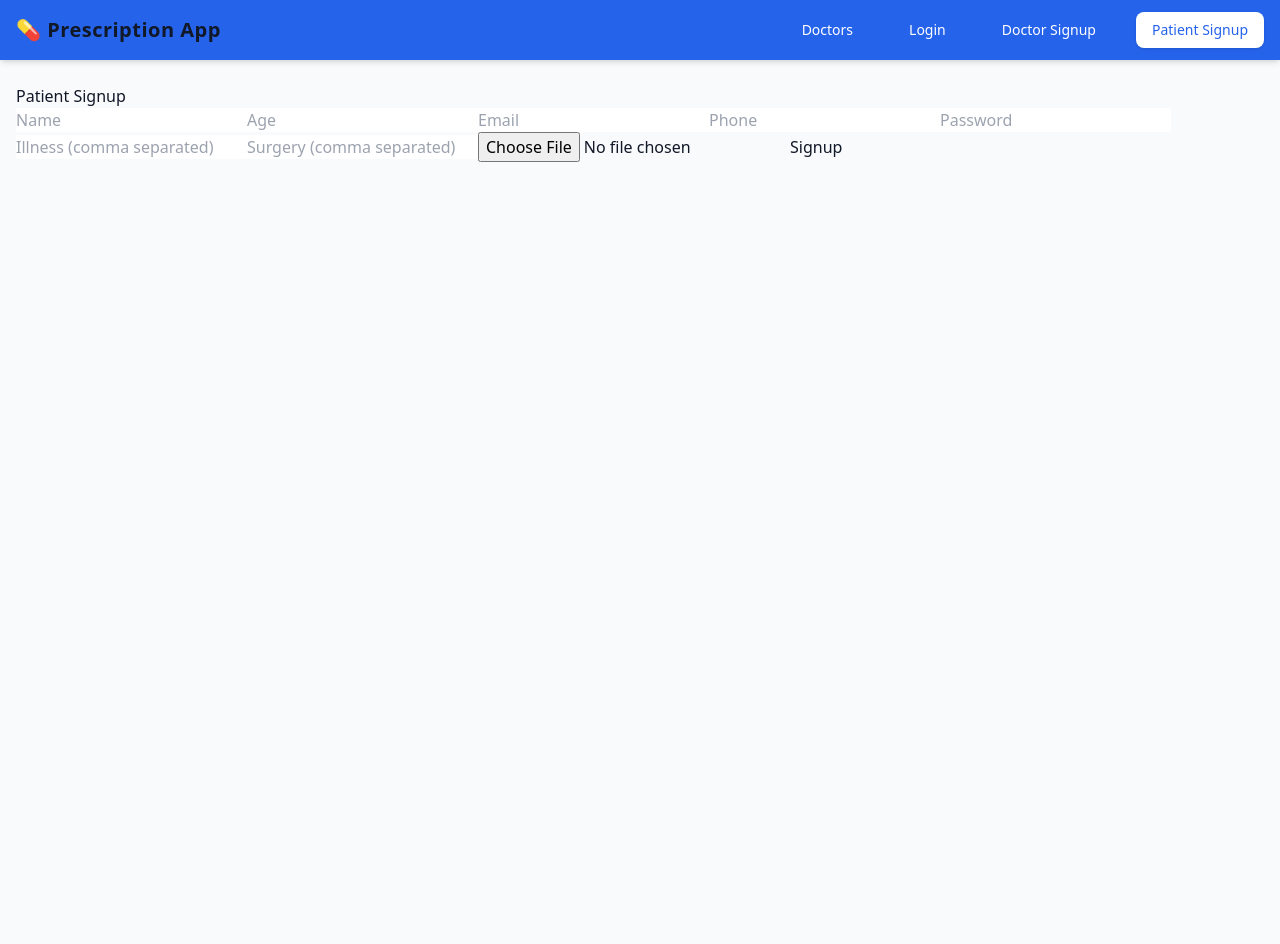
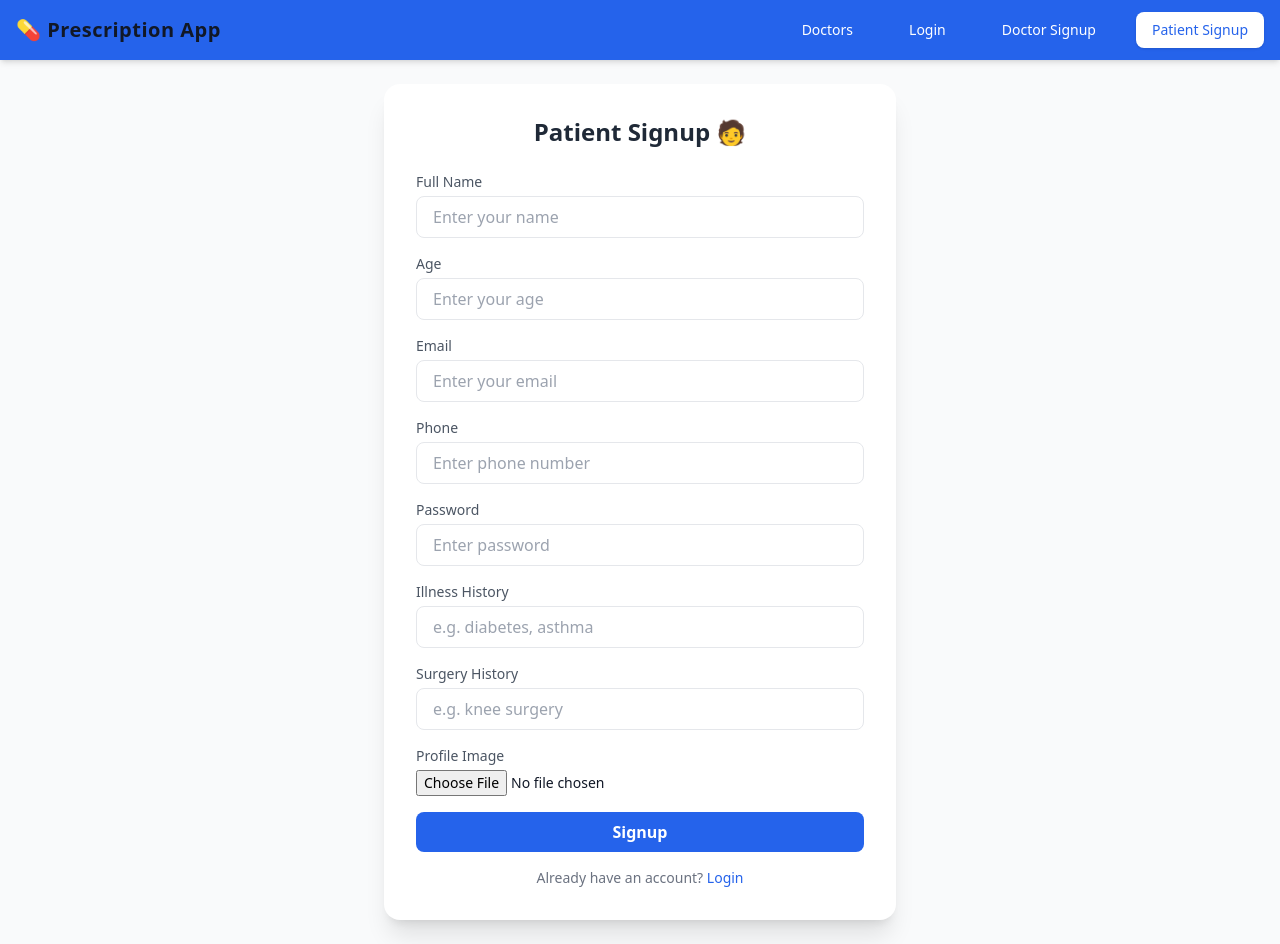
Before and after one commit to Steven2212/online-prescription, a React (Vite) app in the folder frontend/: page /patient/signup in a window 1280 px wide. Before the commit the page ends 800 px from the top, so only its background shows below. Built offline with nearby package versions, Linux system fonts and the light colour scheme; no server answers.

Commit message:
Toast alert added.

```diff
--- a/frontend/package.json
+++ b/frontend/package.json
@@ -15,6 +15,7 @@
     "react": "^19.2.4",
     "react-dom": "^19.2.4",
     "react-hook-form": "^7.72.0",
+    "react-hot-toast": "^2.6.0",
     "react-router-dom": "^7.13.2"
   },
   "devDependencies": {
--- a/frontend/src/App.jsx
+++ b/frontend/src/App.jsx
@@ -1,5 +1,6 @@
 import AppRoutes from "./routes/AppRoutes";
 import Navbar from "./components/Navbar";
+import { Toaster } from "react-hot-toast";
 
 function App() {
   return (
@@ -8,6 +9,7 @@ function App() {
 
       <main className="max-w-7xl mx-auto px-4 py-6">
         <AppRoutes />
+      <Toaster position="top-center" />
       </main>
     </div>
   );
--- a/frontend/src/context/AuthContext.jsx
+++ b/frontend/src/context/AuthContext.jsx
@@ -5,10 +5,22 @@ const AuthContext = createContext();
 export default AuthContext;
 
 export const AuthProvider = ({ children }) => {
-  const [user, setUser] = useState(
-    JSON.parse(localStorage.getItem("user"))
-  );
+const [user, setUser] = useState(() => {
+  try {
+    const storedUser = localStorage.getItem("user");
 
+    if (!storedUser || storedUser === "undefined") {
+      return null;
+    }
+
+    return JSON.parse(storedUser);
+  } catch (error) {
+    console.error("Invalid user in localStorage, clearing...");
+    console.error(error?.message)
+    localStorage.removeItem("user");
+    return null;
+  }
+});
   const login = (data) => {
     // ✅ store token in cookies
     Cookies.set("token", data.token, { expires: 7 });
--- a/frontend/src/pages/auth/DoctorSignup.jsx
+++ b/frontend/src/pages/auth/DoctorSignup.jsx
@@ -1,6 +1,7 @@
 import { useForm } from "react-hook-form";
 import API from "../../api/axios";
 import { useNavigate } from "react-router-dom";
+import toast from "react-hot-toast";
 
 export default function DoctorSignup() {
   const { register, handleSubmit } = useForm();
@@ -18,12 +19,15 @@ export default function DoctorSignup() {
         }
       });
 
-      await API.post("/api/auth/doctor/signup", formData);
+      let res = await API.post("/api/auth/doctor/signup", formData);
 
-      alert("Doctor Registered!");
+      if(res?.data?.status == 'success' && res?.data?.message == 'Doctor created successfully.'){
+      toast.success("Doctor Registered!");
       navigate("/login");
+      }
+
     } catch (err) {
-      alert(err.response?.data?.msg || "Signup failed");
+      toast.error(err.response?.data?.msg || "Signup failed");
     }
   };
 
--- a/frontend/src/pages/auth/Login.jsx
+++ b/frontend/src/pages/auth/Login.jsx
@@ -2,6 +2,7 @@ import { useState, useContext } from "react";
 import axios from "axios";
 import { useNavigate } from "react-router-dom";
 import AuthContext from "../../context/AuthContext";
+import toast from "react-hot-toast";
 
 const Login = () => {
   const navigate = useNavigate();
@@ -33,12 +34,14 @@ const Login = () => {
 
       // Redirect
       if (form.role === "doctor") {
+        toast.success('Login successful')
         navigate("/doctor/dashboard");
       } else {
+        toast.success('Login successful')
         navigate("/doctors");
       }
     } catch (err) {
-      alert(err.response?.data?.msg || "Login failed");
+      toast.error(err.response?.data?.msg || "Login failed");
     }
   };
 
--- a/frontend/src/pages/auth/PatientSignup.jsx
+++ b/frontend/src/pages/auth/PatientSignup.jsx
@@ -1,10 +1,12 @@
-import { useState } from "react";
-import axios from "axios";
-import Cookies from "js-cookie";
+import { useState } from "react"
 import { useNavigate } from "react-router-dom";
+import AuthContext from "../../context/AuthContext";
+import API from "../../api/axios";
+import toast from "react-hot-toast";
 
 const PatientSignup = () => {
   const navigate = useNavigate();
+  // const { login } = useContext(AuthContext);
 
   const [form, setForm] = useState({
     name: "",
@@ -14,7 +16,7 @@ const PatientSignup = () => {
     password: "",
     illnessHistory: "",
     surgeryHistory: "",
-    profileImage: null
+    profileImage: null,
   });
 
   const handleChange = (e) => {
@@ -32,45 +34,179 @@ const PatientSignup = () => {
       const formData = new FormData();
 
       Object.keys(form).forEach((key) => {
-        formData.append(key, form[key]);
+        if (key === "profileImage") {
+          if (form.profileImage) {
+            formData.append(key, form.profileImage);
+          }
+        } else {
+          formData.append(key, form[key]);
+        }
       });
 
-      const res = await axios.post(
-        "http://localhost:5000/api/auth/patient/signup",
-        formData,
-        {
-          headers: { "Content-Type": "multipart/form-data" }
-        }
-      );
+      let res = await API.post("/api/auth/patient/signup", formData);
 
-      // ✅ store token in cookies
-      Cookies.set("token", res.data.token, { expires: 7 });
+    // ✅ redirect to login page after signup
 
-      alert("Signup successful!");
-      navigate("/doctors");
+          if(res?.data?.status == 'success' && res?.data?.message == 'Patient created successfully.'){
+      toast.success("Patient Registered!");
+      console.log('Patient Registered!')
+      navigate("/login");
+      }
+
     } catch (err) {
-      alert(err.response?.data?.msg || "Error occurred");
+      toast.error(err.response?.data?.msg || "Signup failed");
     }
   };
 
   return (
-    <div>
-      <h2>Patient Signup</h2>
+    <div className="flex justify-center items-center min-h-[80vh]">
+      <div className="bg-white shadow-xl rounded-2xl p-8 w-full max-w-lg">
+        {/* Title */}
+        <h2 className="text-2xl font-bold text-center text-gray-800 mb-6">
+          Patient Signup 🧑
+        </h2>
 
-      <form onSubmit={handleSubmit}>
-        <input name="name" placeholder="Name" onChange={handleChange} required />
-        <input name="age" type="number" placeholder="Age" onChange={handleChange} required />
-        <input name="email" placeholder="Email" onChange={handleChange} required />
-        <input name="phone" placeholder="Phone" onChange={handleChange} required />
-        <input name="password" type="password" placeholder="Password" onChange={handleChange} required />
+        {/* Form */}
+        <form onSubmit={handleSubmit} className="space-y-4">
+          {/* Name */}
+          <div>
+            <label className="block text-sm font-medium text-gray-600 mb-1">
+              Full Name
+            </label>
+            <input
+              name="name"
+              placeholder="Enter your name"
+              onChange={handleChange}
+              required
+              className="w-full px-4 py-2 border rounded-lg focus:ring-2 focus:ring-blue-500 outline-none"
+            />
+          </div>
 
-        <input name="illnessHistory" placeholder="Illness (comma separated)" onChange={handleChange} />
-        <input name="surgeryHistory" placeholder="Surgery (comma separated)" onChange={handleChange} />
+          {/* Age */}
+          <div>
+            <label className="block text-sm font-medium text-gray-600 mb-1">
+              Age
+            </label>
+            <input
+              name="age"
+              type="number"
+              min={1}
+              max={120}
+              onKeyDown={(e) => {
+                if (e.key === "-" || e.key === "e") {
+                  e.preventDefault();
+                }
+              }}
+              placeholder="Enter your age"
+              onChange={handleChange}
+              required
+              className="w-full px-4 py-2 border rounded-lg focus:ring-2 focus:ring-blue-500 outline-none"
+            />
+          </div>
 
-        <input type="file" name="profileImage" onChange={handleChange} />
+          {/* Email */}
+          <div>
+            <label className="block text-sm font-medium text-gray-600 mb-1">
+              Email
+            </label>
+            <input
+              name="email"
+              type="email"
+              placeholder="Enter your email"
+              onChange={handleChange}
+              required
+              className="w-full px-4 py-2 border rounded-lg focus:ring-2 focus:ring-blue-500 outline-none"
+            />
+          </div>
 
-        <button type="submit">Signup</button>
-      </form>
+          {/* Phone */}
+          <div>
+            <label className="block text-sm font-medium text-gray-600 mb-1">
+              Phone
+            </label>
+            <input
+              name="phone"
+              placeholder="Enter phone number"
+              onChange={handleChange}
+              required
+              className="w-full px-4 py-2 border rounded-lg focus:ring-2 focus:ring-blue-500 outline-none"
+            />
+          </div>
+
+          {/* Password */}
+          <div>
+            <label className="block text-sm font-medium text-gray-600 mb-1">
+              Password
+            </label>
+            <input
+              name="password"
+              type="password"
+              placeholder="Enter password"
+              onChange={handleChange}
+              required
+              className="w-full px-4 py-2 border rounded-lg focus:ring-2 focus:ring-blue-500 outline-none"
+            />
+          </div>
+
+          {/* Illness */}
+          <div>
+            <label className="block text-sm font-medium text-gray-600 mb-1">
+              Illness History
+            </label>
+            <input
+              name="illnessHistory"
+              placeholder="e.g. diabetes, asthma"
+              onChange={handleChange}
+              className="w-full px-4 py-2 border rounded-lg focus:ring-2 focus:ring-blue-500 outline-none"
+            />
+          </div>
+
+          {/* Surgery */}
+          <div>
+            <label className="block text-sm font-medium text-gray-600 mb-1">
+              Surgery History
+            </label>
+            <input
+              name="surgeryHistory"
+              placeholder="e.g. knee surgery"
+              onChange={handleChange}
+              className="w-full px-4 py-2 border rounded-lg focus:ring-2 focus:ring-blue-500 outline-none"
+            />
+          </div>
+
+          {/* Profile Image */}
+          <div>
+            <label className="block text-sm font-medium text-gray-600 mb-1">
+              Profile Image
+            </label>
+            <input
+              type="file"
+              name="profileImage"
+              onChange={handleChange}
+              className="w-full text-sm"
+            />
+          </div>
+
+          {/* Button */}
+          <button
+            type="submit"
+            className="w-full bg-blue-600 text-white py-2 rounded-lg font-semibold hover:bg-blue-700 transition"
+          >
+            Signup
+          </button>
+        </form>
+
+        {/* Footer */}
+        <p className="text-sm text-gray-500 text-center mt-4">
+          Already have an account?{" "}
+          <span
+            onClick={() => navigate("/login")}
+            className="text-blue-600 cursor-pointer hover:underline"
+          >
+            Login
+          </span>
+        </p>
+      </div>
     </div>
   );
 };
```
Also changed, not shown: 2 other files (tests, documents, lock files or other folders).
